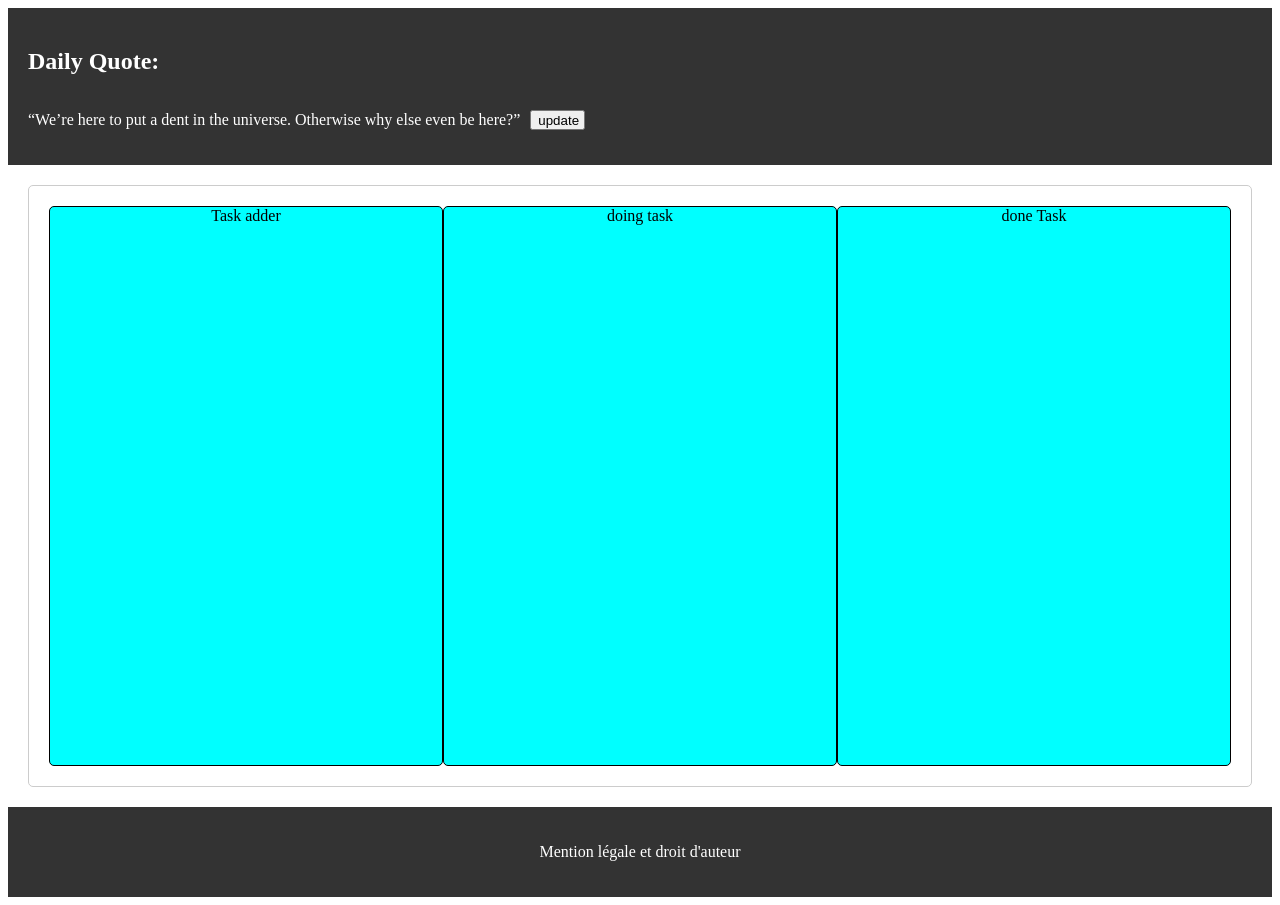
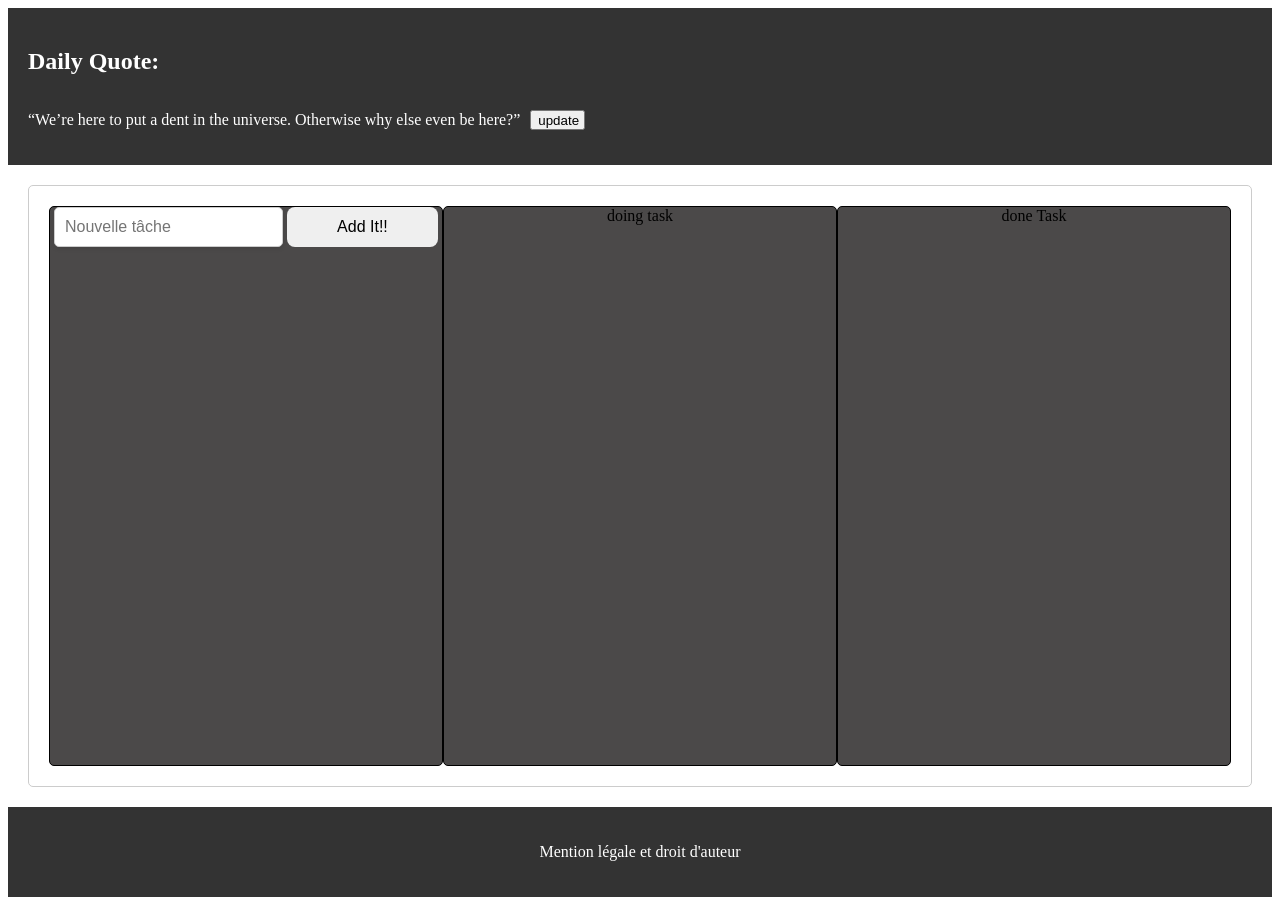
Before and after one commit to MethanBlun/kanban-w-frame, a React (Vite) app in the folder kanban-w-frame/: page / in a window 1280 px wide. Built offline with nearby package versions, Linux system fonts and the light colour scheme.

Commit message:
add :taskInputField , taskSubmitBtn

```diff
--- a/kanban-w-frame/src/App.css
+++ b/kanban-w-frame/src/App.css
@@ -37,9 +37,9 @@
 
 
 
-.todo-list input {
+/* .todo-list input {
   margin-bottom: 10px;
-}
+} */
 
 .todo-list ul {
   list-style: none;
@@ -55,7 +55,7 @@
   text-align: center;
  border: solid 1px black;
   width: 70vh;
-  background-color: aqua;
+  background-color: #4b4949;
   border-radius: 5px;
 }
 
@@ -67,10 +67,53 @@
 .quoteUpdater{
   margin-top: 15px;
   margin-left: 10px;
+  height: 20px;
+  width: 55px;
 
- height: 20px;
-  width: 55px;
 }
+
+.taskAdder{
+  display: flex;
+  flex-direction: row;
+  justify-content: space-evenly;
+  /* width: 10%; */
+  /* padding: 30px; */
+
+}
+
+.taskInputField{
+    padding: 10px;
+    font-size: 16px;
+    border: 1px solid #ccc;
+    border-radius: 5px;
+
+    box-shadow: 0 2px 4px rgba(0, 0, 0, 0.1);
+    transition: border-color 0.3s ease-in-out;
+}
+
+
+.taskSubmitBtn{
+  padding: 10px 15px;
+  font-size: 16px;
+  border: none;
+  cursor: pointer;
+  transition: background-color 0.3s ease-in-out;
+  /* color: black; */
+  /* background-color: transparent; */
+  border-radius: 8px;
+  width: 4cm;
+  text-align: center;
+  text-wrap: nowrap;
+}
+
+
+
+
+
+
+
+
+
 
 
 .legal-section {
--- a/kanban-w-frame/src/App.jsx
+++ b/kanban-w-frame/src/App.jsx
@@ -59,7 +59,14 @@ function App() {
         <div className="todo-list">
           {/* TODO:jsjjjss */}
 
-          <div className='adding-Task'>Task adder</div>
+          <div className='adding-Task'>
+            <div className='taskAdder'>
+              <form  action="">
+                <input className='taskInputField' placeholder="Nouvelle tâche" type="text" />
+              </form>
+              <button className='taskSubmitBtn'>Add It!!</button>
+            </div>
+            </div>
           <div className='doing-Task'>doing task</div>
           <div className='done-Task'> done Task</div>
 
```
